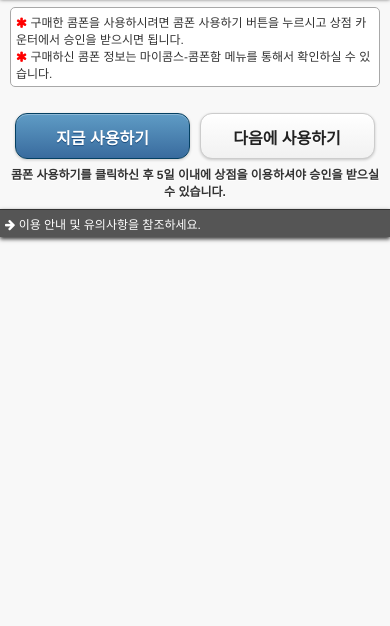
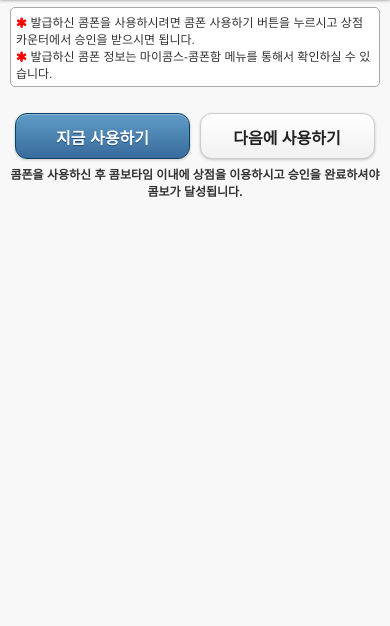
Before and after one commit to waterdrw/coms-customer, a plain HTML site: page www/mycoms/detail_compon.html in a window 390 px wide. Shown: the part 151-777 px from the top of the page. Drawn offline with Linux system fonts and the light colour scheme; no server answers.

Commit message:
콤폰 안내 수정
콤폰 상세보기 페이지 안내 문구 수정

```diff
--- a/www/mycoms/detail_compon.html
+++ b/www/mycoms/detail_compon.html
@@ -42,18 +42,16 @@
 
             <div class="area-divider"><i class="icon-arrow-right"></i> 상점 이용 시 구매하신 콤폰을 사용하세요.</div>
             <div class="notice-near-shop">
-                <p><i class="icon-asterisk"></i> 구매한 콤폰을 사용하시려면 콤폰 사용하기 버튼을 누르시고 상점 카운터에서 승인을 받으시면 됩니다.</p>
-                <p><i class="icon-asterisk"></i> 구매하신 콤폰 정보는 마이콤스-콤폰함 메뉴를 통해서 확인하실 수 있습니다.</p>
+                <p><i class="icon-asterisk"></i> 발급하신 콤폰을 사용하시려면 콤폰 사용하기 버튼을 누르시고 상점 카운터에서 승인을 받으시면 됩니다.</p>
+                <p><i class="icon-asterisk"></i> 발급하신 콤폰 정보는 마이콤스-콤폰함 메뉴를 통해서 확인하실 수 있습니다.</p>
             </div>
             <div class="area-padding area-price-info">
                 <div class="ui-grid-a">
                     <div class="ui-block-a"><a id="btn-use" href="#" data-role="button" data-theme="b">지금 사용하기</a></div>
                     <div class="ui-block-b"><a id="btn-unuse" data-role="button">다음에 사용하기</a></div>
                 </div>
-                <p>콤폰 사용하기를 클릭하신 후 5일 이내에 상점을 이용하셔야 승인을 받으실 수 있습니다.</p>
+                <p>콤폰을 사용하신 후 콤보타임 이내에 상점을 이용하시고 승인을 완료하셔야 콤보가 달성됩니다.</p>
             </div>
-            <div class="area-divider"><i class="icon-arrow-right"></i> 이용 안내 및 유의사항을 참조하세요.</div>
-
         </div>
 
 
```
